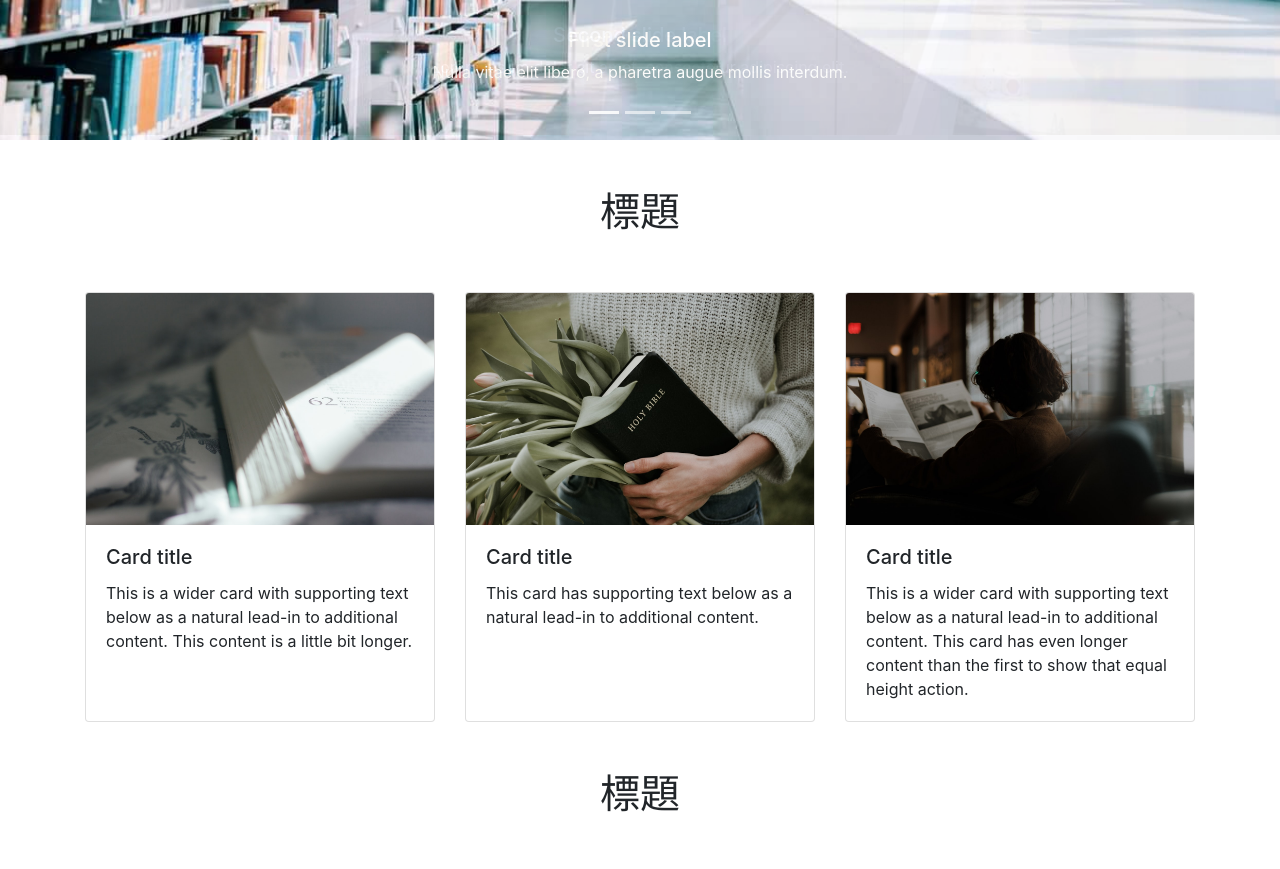
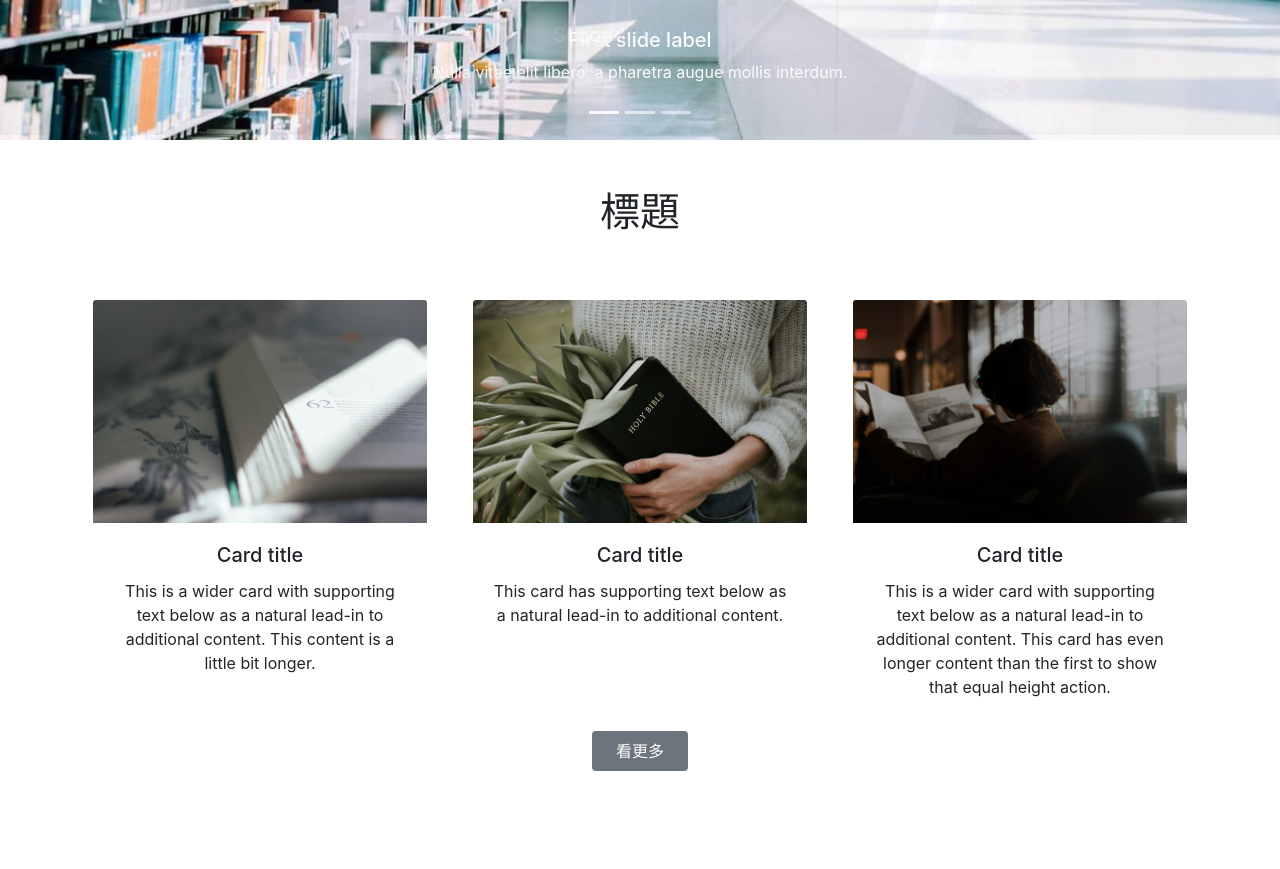
Before and after one commit to eleanorewu/bootstrapweb01, a plain HTML site: page index.html in a window 1280 px wide. Shown: the part 769-1638 px from the top of the page. After the commit the page ends 1544 px from the top, so only its background shows below. Drawn offline with nearby package versions, Linux system fonts and the light colour scheme.

Commit message:
卡片區域完成

```diff
--- a/index.html
+++ b/index.html
@@ -92,7 +92,7 @@
         <h1 class="text-center py-5">標題</h1>
         <!-- 三個卡片區塊 -->
         <div class="card-deck">
-            <div class="card">
+            <div class="card border-0 border-0 p-2 text-center">
                 <img src="./img/card01.jpg" class="card-img-top" alt="...">
                 <div class="card-body">
                     <h5 class="card-title">Card title</h5>
@@ -101,7 +101,7 @@
                 </div>
 
             </div>
-            <div class="card">
+            <div class="card border-0 p-2 text-center">
                 <img src="./img/card02.jpg" class="card-img-top" alt="...">
                 <div class="card-body">
                     <h5 class="card-title">Card title</h5>
@@ -110,7 +110,7 @@
                 </div>
 
             </div>
-            <div class="card">
+            <div class="card border-0 p-2 text-center">
                 <img src="./img/card03.jpg" class="card-img-top" alt="...">
                 <div class="card-body">
                     <h5 class="card-title">Card title</h5>
@@ -120,7 +120,7 @@
                 </div>
             </div>
         </div>
-        <h1 class="text-center py-5">標題</h1>
+        <button type="button" class="btn btn-primary d-block mx-auto my-1 px-4 py-2 text-white bg-secondary border-0">看更多</button>
     </div>
 
     <!-- Bootstrap JS cdn -->
```
